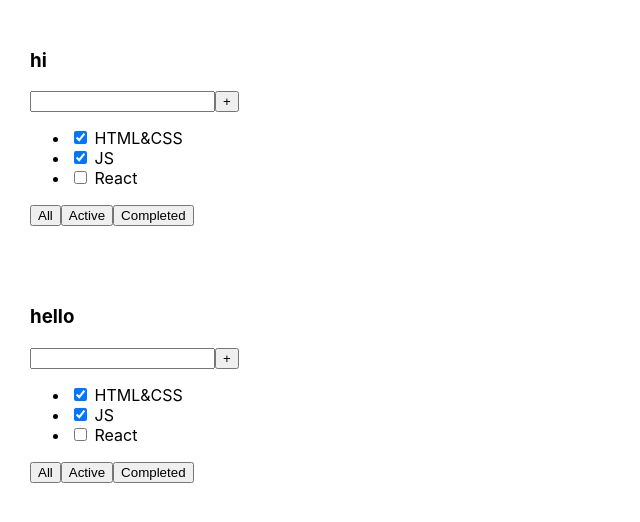
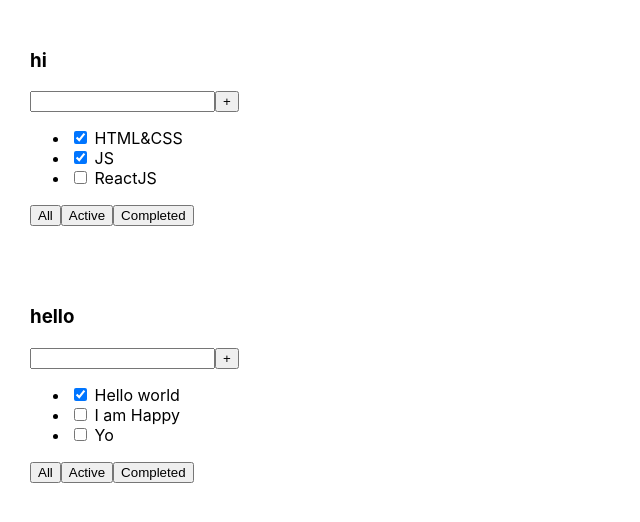
Before and after one commit to Valeriusdev/1-todolist, a React (Create React App) app: page / in a window 1280 px wide. Shown: the top 522 px of the page, without its empty margins (0-640 px from the left). Built offline with nearby package versions, Linux system fonts and the light colour scheme.

Commit message:
add map in Todolist.tsx

```diff
--- a/src/Todolist.tsx
+++ b/src/Todolist.tsx
@@ -23,9 +23,11 @@
                     <button>+</button>
                 </div>
                 <ul>
-                    <li><input type="checkbox" checked={true}/> <span>HTML&CSS</span></li>
-                    <li><input type="checkbox" checked={true}/> <span>JS</span></li>
-                    <li><input type="checkbox" checked={false}/> <span>React</span></li>
+                    {props.tasks.map((el:TaskType)=>{
+                        return(
+                           <li><input type="checkbox" checked={el.isDone}/> <span>{el.title}</span></li>
+                        )
+                    })}
                 </ul>
                 <div>
                     <button>All</button>
```
